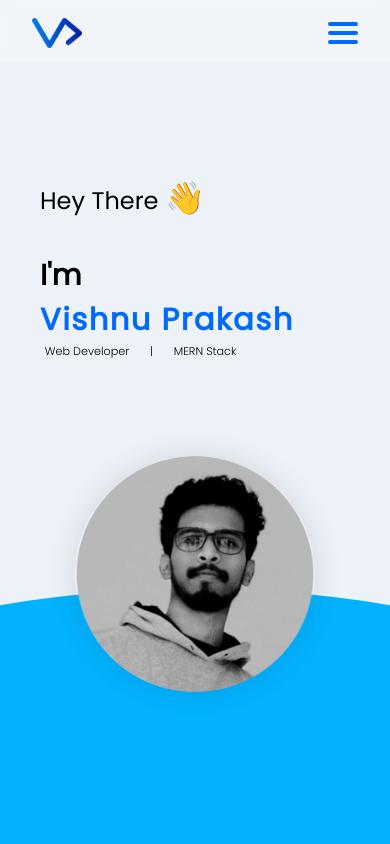
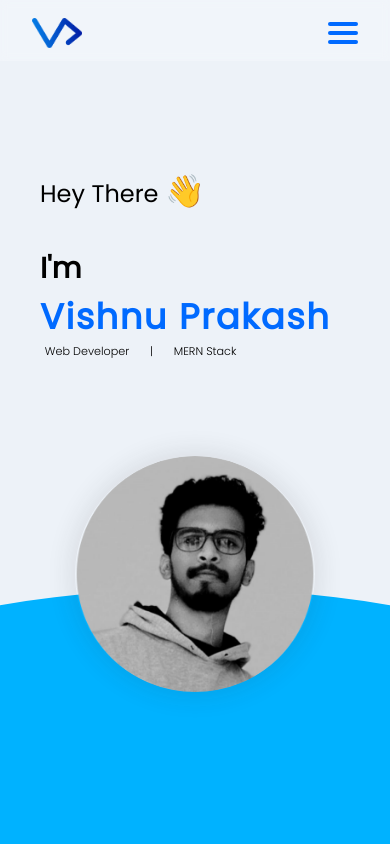
Before and after one commit to VishnuPrakashVP/Portfolio, a React (Create React App) app: page / in a window 390 px wide. Shown: the top 844 px of the page. Built offline with nearby package versions, Linux system fonts and the light colour scheme.

Commit message:
Fixed some minor bugs

```diff
--- a/src/container/Header/Header.scss
+++ b/src/container/Header/Header.scss
@@ -139,7 +139,7 @@
               font-weight: 800;
 
               @media screen and (max-width: 600px) {
-                font-size: 1.9rem;
+                font-size: 2.2rem;
               }
             }
           }
```
